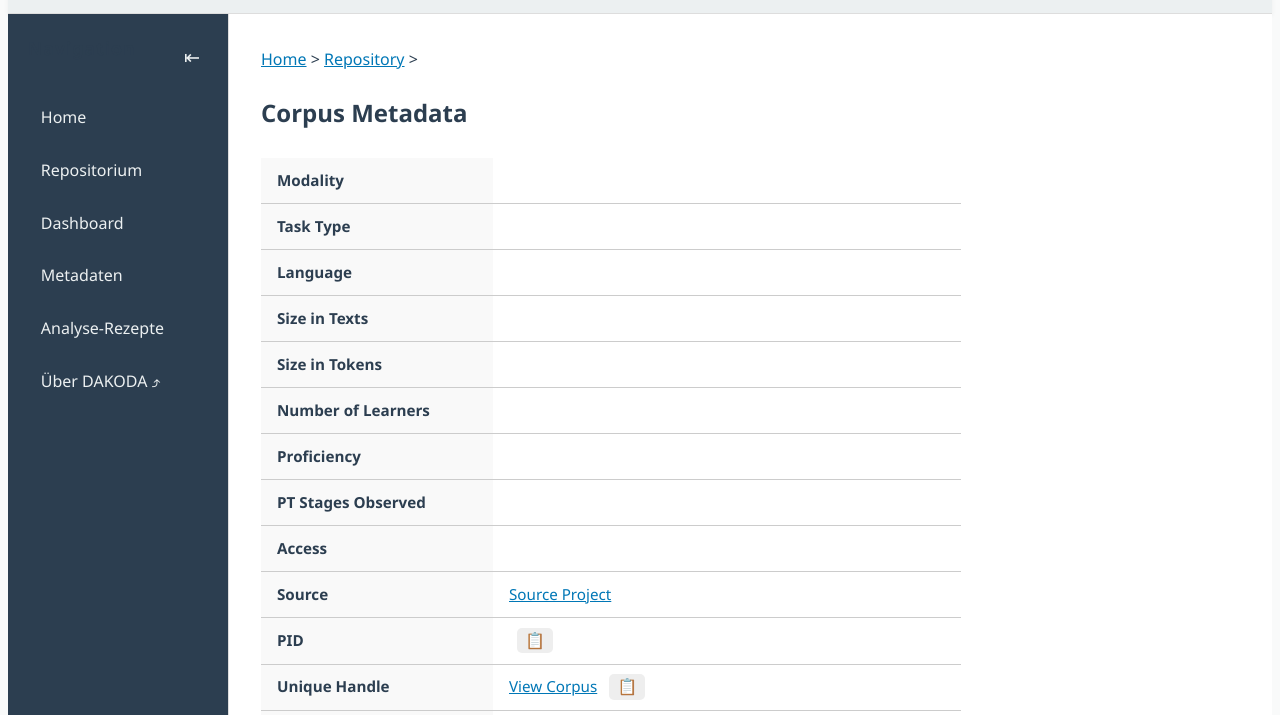
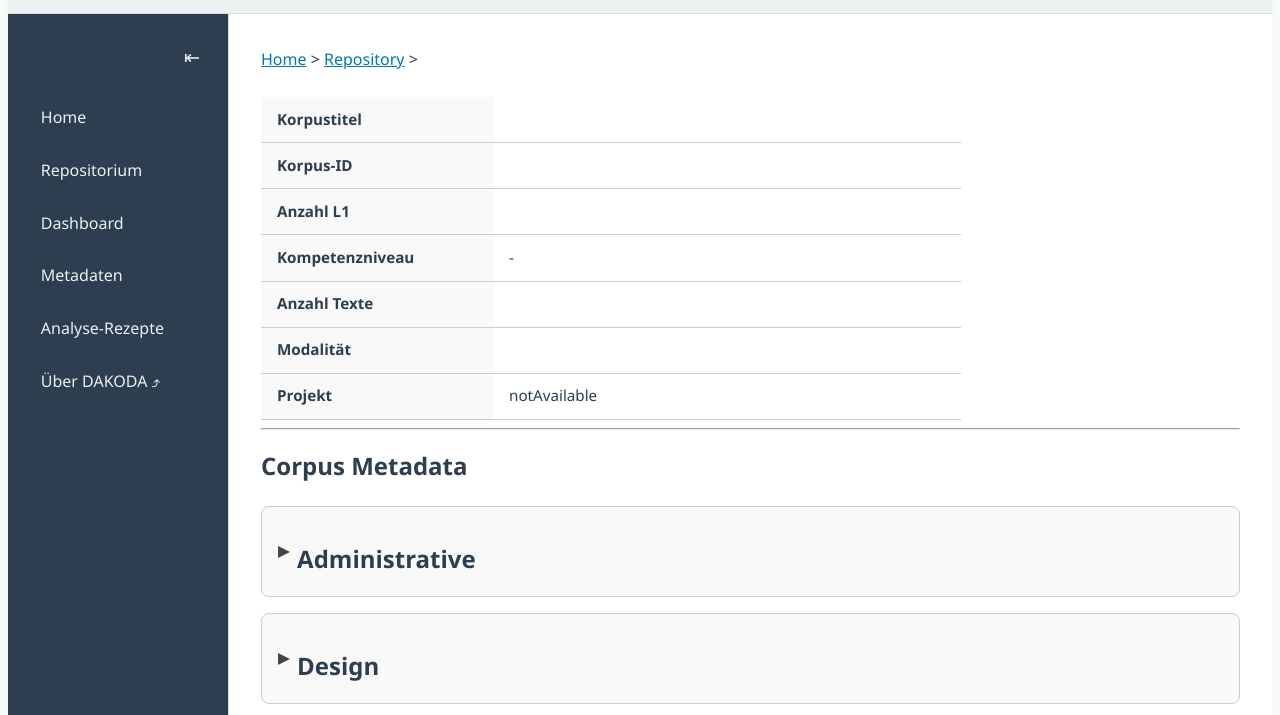
Before and after one commit to dakoda-project/DAKODA, an Eleventy site: page input/repository/corpus.njk in a window 1280 px wide. Shown: the part 85-800 px from the top of the page. Built offline with nearby package versions, Linux system fonts and the light colour scheme; Eleventy itself is replaced by a stand-in of ours; files that its build step writes are made by us from their sources.

Commit message:
Add: Use display names for corpus metadata
- Added displaynames.json integration
- Fixed Basic metadata display
- Fixed metadata grouping (all via expanders)

```diff
--- a/input/repository/corpus.njk
+++ b/input/repository/corpus.njk
@@ -22,50 +22,81 @@ permalink: "repository/{{ corpus.fileSlug | lower }}/index.{{ corpus.data.langua
 <h1>{{ corpus.data.corpus_admin_name }}</h1>
 <p class="corpus-description">{{ corpus.data.description }}</p>
 
+<!-- ✅ Basic Metadata Display -->
 <div class="corpus-meta-card">
-  <h2>Corpus Metadata</h2>
   <table class="corpus-details">
-    <tr><th>Modality</th><td>{{ corpus.data.modality }}</td></tr>
-    <tr><th>Task Type</th><td>{{ corpus.data.task_type }}</td></tr>
-    <tr><th>Language</th><td>{{ corpus.data.language }}</td></tr>
-    <tr><th>Size in Texts</th><td>{{ corpus.data.size_texts }}</td></tr>
-    <tr><th>Size in Tokens</th><td>{{ corpus.data.size_in_tokens }}</td></tr>
-    <tr><th>Number of Learners</th><td>{{ corpus.data.num_learners }}</td></tr>
-    <tr><th>Proficiency</th><td>{{ corpus.data.proficiency }}</td></tr>
-    <tr><th>PT Stages Observed</th><td>{{ corpus.data.pt_stages_observed }}</td></tr>
-    <tr><th>Access</th><td>{{ corpus.data.access }}</td></tr>
-    <tr><th>Source</th><td><a href="{{ corpus.data.source }}" target="_blank">Source Project</a></td></tr>
-    <tr><th>PID</th><td>
-      <span class="copyable">{{ corpus.data.pid }}</span>
-      <button class="copy-btn" data-copy="{{ corpus.data.pid }}">📋</button>
-    </td></tr>
-    <tr><th>Unique Handle</th><td>
-      <a href="{{ corpus.data.unique_handle }}" target="_blank">View Corpus</a>
-      <button class="copy-btn" data-copy="{{ corpus.data.unique_handle }}">📋</button>
-    </td></tr>
-    <tr><th>Version</th><td>{{ corpus.data.version }}</td></tr>
+    <tr>
+      <th>Korpustitel</th>
+      <td>{{ corpus.data.corpus_admin_name }}</td>
+    </tr>
+    <tr>
+      <th>Korpus-ID</th>
+      <td>{{ corpus.data.corpus_subcorpus_signet }}</td>
+    </tr>
+    <tr>
+      <th>Anzahl L1</th>
+      <td>{{ corpus.data.corpus_design_l1Type }}</td>
+    </tr>
+    <tr>
+      <th>Kompetenzniveau</th>
+      <td>
+        {{ corpus.data.corpus_proficiency_levelMin }}
+        -
+        {{ corpus.data.corpus_proficiency_levelMax }}
+      </td>
+    </tr>
+    <tr>
+      <th>Anzahl Texte</th>
+      <td>{{ corpus.data.corpus_subcorpus_sizeTexts }}</td>
+    </tr>
+    <tr>
+      <th>Modalität</th>
+      <td>{{ corpus.data.modality }}</td>
+    </tr>
+    <tr>
+      <th>Projekt</th>
+      <td>
+        {% if corpus.data.corpus_admin_URLdownload %}
+          <a href="{{ corpus.data.corpus_admin_URLdownload }}" target="_blank">
+            Link zum Projekt
+          </a>
+        {% else %}
+          notAvailable
+        {% endif %}
+      </td>
+    </tr>
   </table>
 </div>
 
-<!-- ✅ Hierarchical Metadata Grouping with Dropdowns -->
+<!-- Hierarchical Metadata Grouping with Dropdowns -->
 {% set groups = {
-  "Admin Information": "corpus_admin_",
-  "Design Information": "corpus_design_",
-  "Proficiency Information": "corpus_proficiency_",
-  "Project Information": "corpus_project_",
-  "Subcorpus Info": "corpus_subcorpus_",
+  "Administrative": "corpus_admin_",
+  "Design": "corpus_design_",
+  "Proficiency": "corpus_proficiency_",
+  "Project": "corpus_project_",
+  "Subcorpus": "corpus_subcorpus_",
   "Production Setting": "productionSetting_"
 } %}
 
+<hr class="metadata-separator">
+
+<h2>Corpus Metadata</h2>
+
 {% for group, prefix in groups %}
-  {% if group == "Admin Information" or group == "Design Information" %}
-    <h2 class="metadata-heading">{{ group }}</h2>
+  <details>
+    <summary>
+      <h2 class="metadata-heading">{{ group }}</h2>
+    </summary>
+
     <table class="metadata-table">
       <tbody>
         {% for key, value in corpus.data %}
           {% if key.startsWith(prefix) %}
             <tr>
-              <td class="meta-key">{{ key | replace(prefix, "") | replace("_", " ") }}</td>
+              <td class="meta-key">
+                {{ displaynames[key] or (key | replace(prefix, "") | replace("_", " ")) }}
+              </td>
+
               <td class="meta-value">
                 {% if value is string %}
                   {{ value }}
@@ -78,30 +109,10 @@ permalink: "repository/{{ corpus.fileSlug | lower }}/index.{{ corpus.data.langua
         {% endfor %}
       </tbody>
     </table>
-  {% else %}
-    <details>
-      <summary><h2 class="metadata-heading">{{ group }}</h2></summary>
-      <table class="metadata-table">
-        <tbody>
-          {% for key, value in corpus.data %}
-            {% if key.startsWith(prefix) %}
-              <tr>
-                <td class="meta-key">{{ key | replace(prefix, "") | replace("_", " ") }}</td>
-                <td class="meta-value">
-                  {% if value is string %}
-                    {{ value }}
-                  {% else %}
-                    {{ value | dump }}
-                  {% endif %}
-                </td>
-              </tr>
-            {% endif %}
-          {% endfor %}
-        </tbody>
-      </table>
-    </details>
-  {% endif %}
+  </details>
 {% endfor %}
+
+<hr class="metadata-separator">
 
 <div class="corpus-downloads">
   <h2>Downloads</h2>
@@ -122,6 +133,8 @@ permalink: "repository/{{ corpus.fileSlug | lower }}/index.{{ corpus.data.langua
 </ul>
 </div>
 
+<hr class="metadata-separator">
+
 <p>
   <a href="{{ repoLink }}" class="back-link">← Back to Repository</a>
 </p>
```
